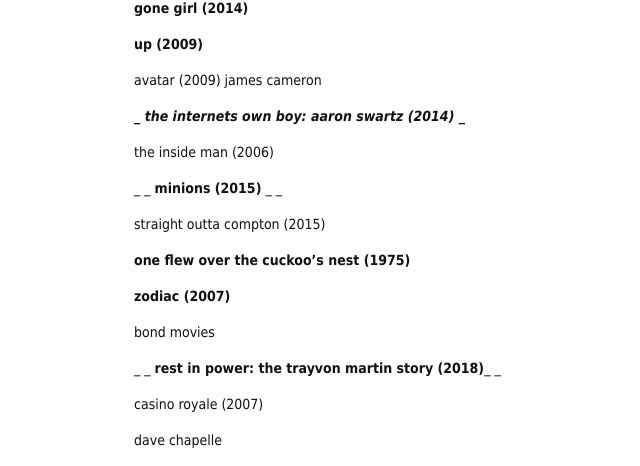
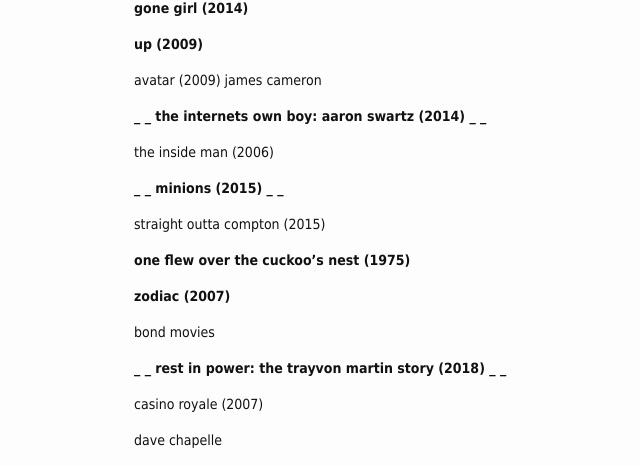
Before and after one commit to mitc-mcla/mitc-mcla.github.io, a Jekyll site: the page built from _posts/2019-11-19-lists.markdown, in a window 1280 px wide and 1400 px high, scrolled down 1775 px. Shown: the part 152-618 px from the top of the window, without its empty margins (236-876 px from the left). Built offline with Jekyll 4.4.1, drawn with Linux system fonts in a browser that asks for light colours; some of the changed text lies outside the part shown.

Commit message:
update formatting

```diff
--- a/_posts/2019-11-19-lists.markdown
+++ b/_posts/2019-11-19-lists.markdown
@@ -57,7 +57,7 @@
 
 **gattaca (1997)**
 
-_ _ **dawn of the planet of the apes (2014)** _ _
+**_ _ dawn of the planet of the apes (2014) _ _**
 
 citizen four (2014) spielberg
 
@@ -105,11 +105,11 @@
 
 avatar (2009) james cameron
 
-**_ _the internets own boy: aaron swartz (2014)_ _**
+**_ _ the internets own boy: aaron swartz (2014) _ _**
 
 the inside man (2006)
 
-_ _ **minions (2015)** _ _
+**_ _ minions (2015) _ _**
 
 straight outta compton (2015)
 
@@ -119,7 +119,7 @@
 
 bond movies
 
-_ _ **rest in power: the trayvon martin story (2018)**_ _
+**_ _ rest in power: the trayvon martin story (2018) _ _**
 
 casino royale (2007)
 
@@ -139,7 +139,7 @@
 
 interstellar (2014) chris nolan
 
-_ _ *call of the wild (2020)* _ _
+*_ _ call of the wild (2020) _ _*
 
 the adjustment bureau (2011)
 
@@ -176,7 +176,7 @@
 
 
 
-_ _ **1917** _ _
+**_ _ 1917 _ _**
 
 saving private ryan (1998) spielberg
 
@@ -192,7 +192,7 @@
 
 training day (2001)
 
-_ _ **jackie (2016)** _ _
+**_ _ jackie (2016) _ _**
 
 love and basketball (2000)
 
@@ -202,7 +202,7 @@
 
 cool hand luke (1967)
 
-_ _ **navajo code talkers (1998)** _ _
+**_ _ navajo code talkers (1998) _ _**
 
 enron the smartest guys in the room (2005)
 
@@ -234,7 +234,7 @@
 
 **friday after next (2002)**
 
-**_ _paid in full (2002)_ _**
+**_ _ paid in full (2002) _ _**
 
 **leave no trace (2018)**
 
@@ -245,7 +245,7 @@
 **more than gold - jesse owens documentary (2016)**
 
 
-**_ _racing extinction (2015)_ _**
+**_ _ racing extinction (2015) _ _**
 
 
 -directors (in no particular order)
```
